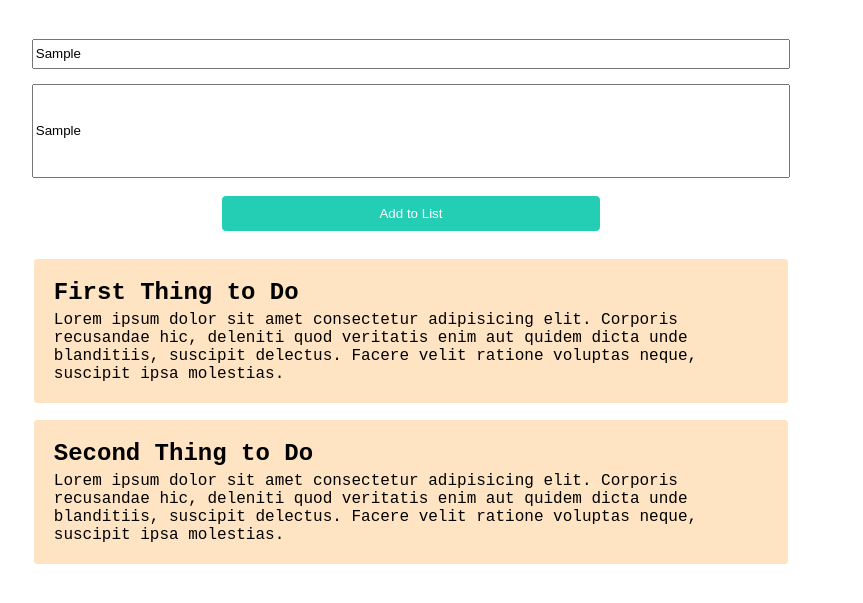
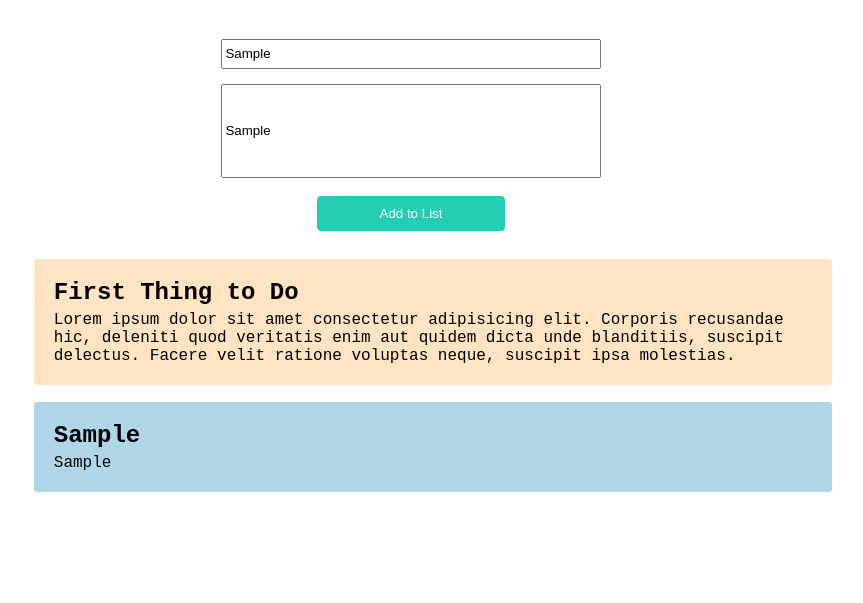
Before and after one commit to rishavdhungel/To-Dos, a plain HTML site: page index.html in a window 1280 px wide. Both pictures are taken after typing "Sample", "Sample" into the empty fields and a click on the button "Add to List". Shown: the part 85-688 px from the top of the page, without its empty margins (229-1092 px from the left). Drawn offline with Linux system fonts and the light colour scheme.

Commit message:
To Do app completed.

```diff
--- a/index.html
+++ b/index.html
@@ -8,7 +8,6 @@
 
 </head>
 <body>
-
 
         <div class="inputfield">
             <h1>To Dos</h1>
@@ -23,11 +22,7 @@
                 <div class="title">First Thing to Do</div>
                 <div class="discription">Lorem ipsum dolor sit amet consectetur adipisicing elit. Corporis recusandae hic, deleniti quod veritatis enim aut quidem dicta unde blanditiis, suscipit delectus. Facere velit ratione voluptas neque, suscipit ipsa molestias.</div>
             </div>
-            <div class="parentitem">
-                <div class="title">Second Thing to Do</div>
-                <div class="discription">Lorem ipsum dolor sit amet consectetur adipisicing elit. Corporis recusandae hic, deleniti quod veritatis enim aut quidem dicta unde blanditiis, suscipit delectus. Facere velit ratione voluptas neque, suscipit ipsa molestias.</div>
-            </div>
         </div>
-
+    <script src="main.js"></script>
 </body>
 </html>
--- a/main.js
+++ b/main.js
@@ -0,0 +1,38 @@
+const titleinput = document.querySelector("#titleInput");
+const discriptionInput = document.querySelector("#discriptionInput");
+const inputbutton = document.querySelector(".inputbtn");
+const displayContainer = document.querySelector(".displayContainer");
+
+function rgbavalue(){
+    let red = Math.floor(Math.random()*255);
+    let green = Math.floor(Math.random()*255);
+    let blue = Math.floor(Math.random()*255);
+    let transparency = Math.random().toFixed(2);
+    let randomvalue = "rgba("+red+","+green+","+blue+","+transparency+")";
+    return randomvalue;
+}
+
+
+inputbutton.addEventListener("click", function(){
+
+    if (titleinput.value.length > 2 && discriptionInput.value.length > 2){
+        let parentitem = document.createElement('div');
+        parentitem.classList.add('parentitem');
+        let title = document.createElement('div');
+        title.classList.add('title');
+        let discription = document.createElement('div');
+        discription.classList.add('discription');
+
+        title.innerText = titleinput.value;
+        discription.innerText = discriptionInput.value;
+        displayContainer.appendChild(parentitem);
+        parentitem.appendChild(title);
+        parentitem.appendChild(discription);
+        parentitem.style.backgroundColor= rgbavalue();
+    }else{
+        alert("You should have at least 3 character title and discription ")
+    }
+
+
+
+});
--- a/style.css
+++ b/style.css
@@ -9,7 +9,7 @@ body{
 
 .inputfield{
     margin: 10px auto;
-    width: 60%;
+    width: 30%;
     display:flex;
     flex-direction: column;
     gap: 15px;
@@ -45,7 +45,6 @@ body{
     gap: 10px;
     justify-content: center;
     align-items: center;
-    background-color: white;
 }
 
 
@@ -62,6 +61,7 @@ body{
     border-radius: 5px;
     background-color: bisque;
     padding: 20px;
+    width: 100%;
 }
 
 .title{
```
